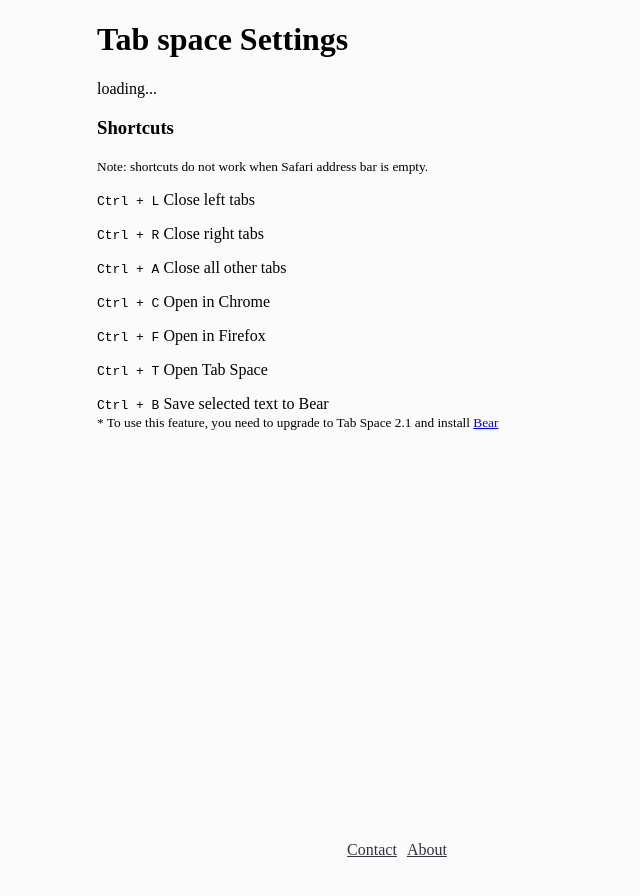
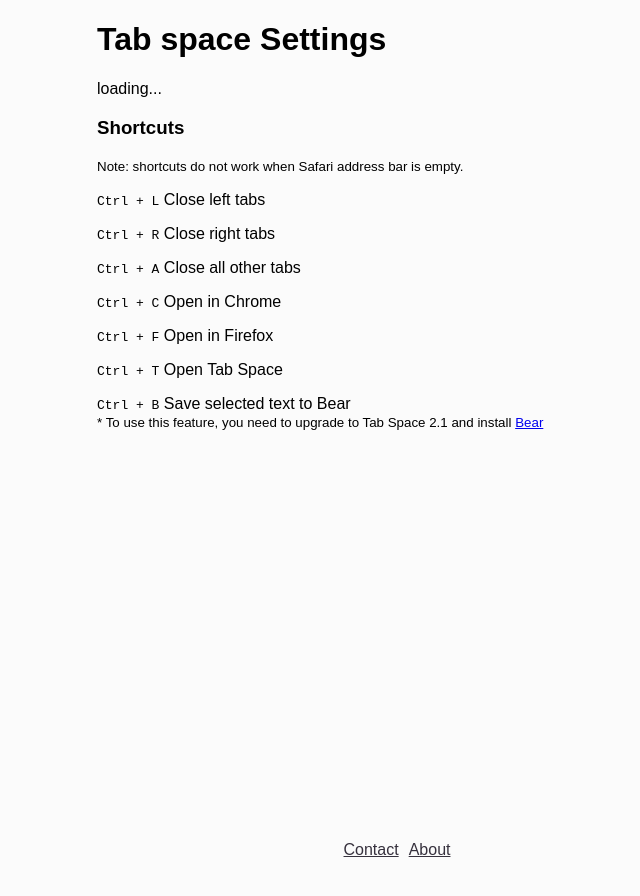
Before and after one commit to yuanzhoucq/Tab-Space, a Jekyll site: the page settings.html, which Jekyll copies as it is, in a window 1280 px wide. Shown: the top 896 px of the page, without its empty margins (243-883 px from the left). Built offline with Jekyll 4.4.1, drawn with Linux system fonts in a browser that asks for light colours.

Commit message:
change font

```diff
--- a/full/full.html
+++ b/full/full.html
@@ -10,6 +10,7 @@
   <style>
     body {
       background-image: linear-gradient(-45deg, #efefef, #fbfbfb);
+      font-family: "PingFang SC",sans-serif;
     }
 
     li {
--- a/settings.html
+++ b/settings.html
@@ -9,6 +9,7 @@
   <style>
     body {
       background-color: #fbfbfb;
+      font-family: "PingFang SC",sans-serif;
     }
 
     #main {
```
